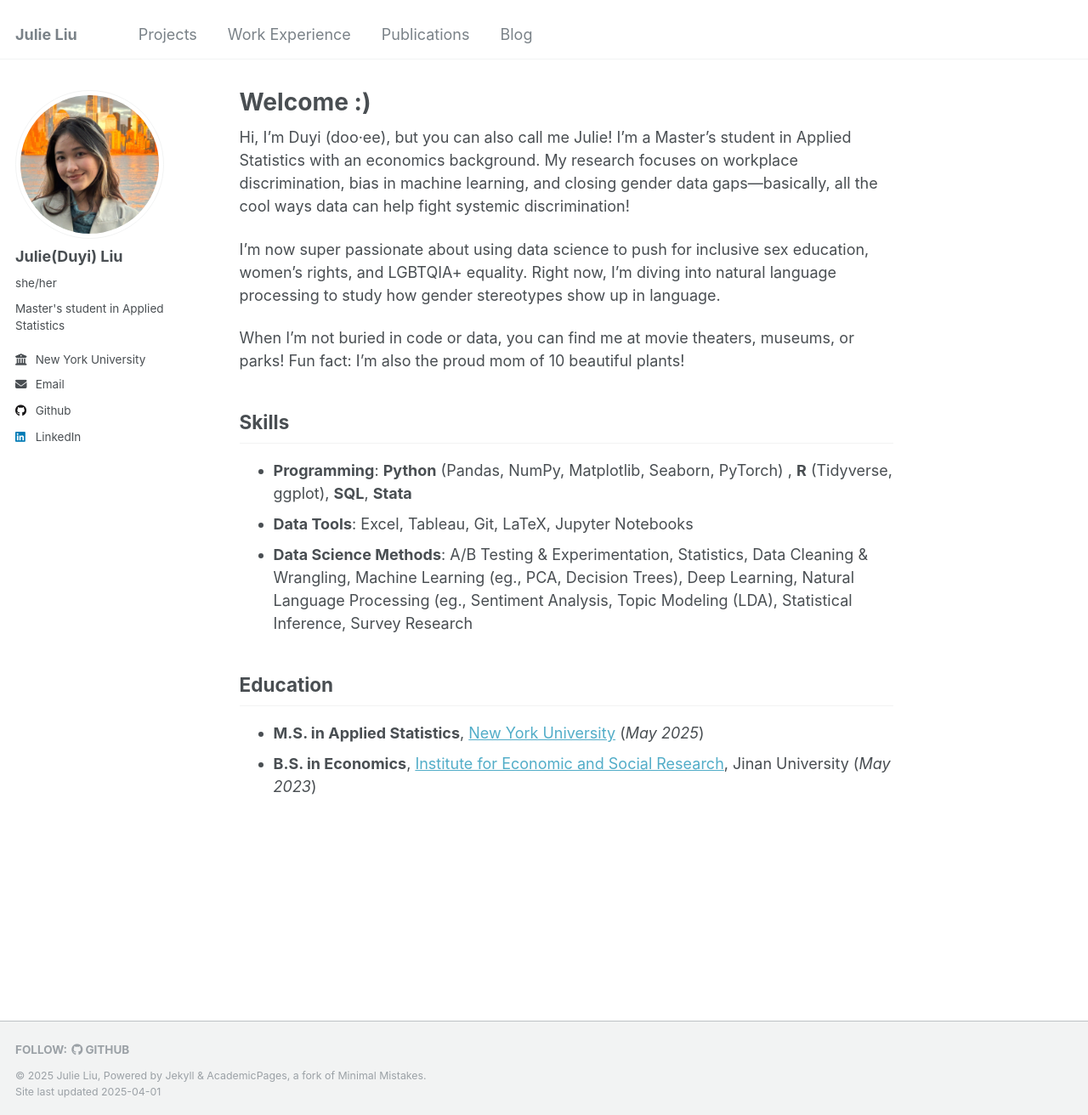
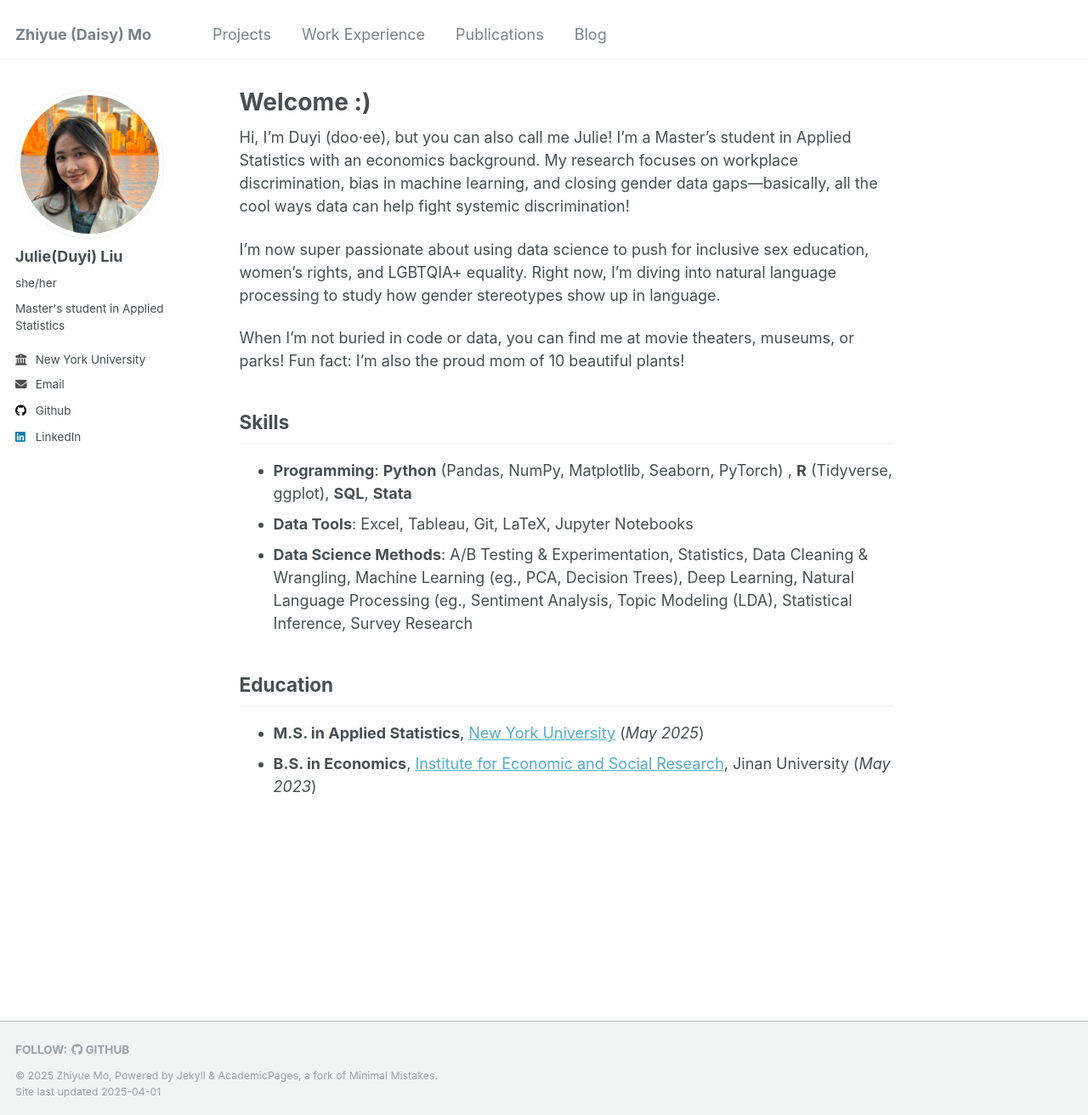
Before and after one commit to zhiyuemo/zhiyuemo.github.io, a Jekyll site: the page built from _pages/about.md, in a window 1280 px wide and 1312 px high. Shown: the whole window at 85% size. Built offline with Jekyll 4.4.1, drawn with Linux system fonts in a browser that asks for light colours.

Commit message:
Update _config.yml

```diff
--- a/_config.yml
+++ b/_config.yml
@@ -8,13 +8,13 @@
 
 # Basic Site Settings
 locale                   : "en-US"
-title                    : "Julie Liu"
+title                    : "Zhiyue (Daisy) Mo"
 title_separator          : "-"
-name                     : &name "Julie Liu"
+name                     : &name "Zhiyue Mo"
 description              : &description "Master's student in Applied Statistics at NYU"
 url                      : https://julieduyiliu.github.io # the base hostname & protocol for your site e.g. "https://mmistakes.github.io"
 baseurl                  : "" # the subpath of your site, e.g. "/blog"
-repository               : "julieduyiliu/julieduyiliu.github.io"
+repository               : "zhiyuemo/zhiyuemo.github.io"
 
 # Site Author - The following control what appear as part of the author content on the side bar.
 #               If a field is blank the icon and link will not appear, otherwise it will be shown.
```
